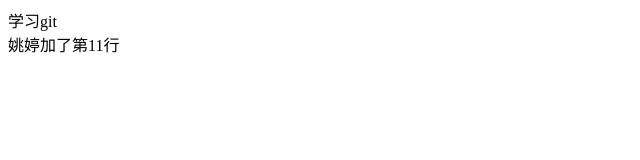
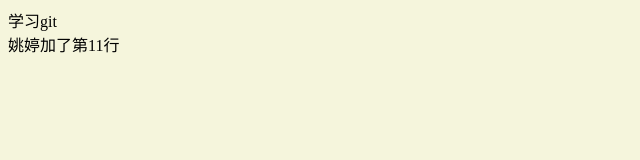
Before and after one commit to strongliu110/learngit, a plain HTML site: page index.html in a window 1280 px wide. Shown: the whole page, without its empty margins (0-640 px from the left). Drawn offline with Linux system fonts and the light colour scheme.

Commit message:
姚婷也添加了style标签

```diff
--- a/index.html
+++ b/index.html
@@ -5,6 +5,11 @@
   <meta http-equiv="X-UA-Compatible" content="IE=edge">
   <meta name="viewport" content="width=device-width, initial-scale=1.0">
   <title>Document</title>
+  <style>
+    body {
+      background-color: beige;
+    }
+  </style>
 </head>
 <body>
   <div>学习git</div>
```
